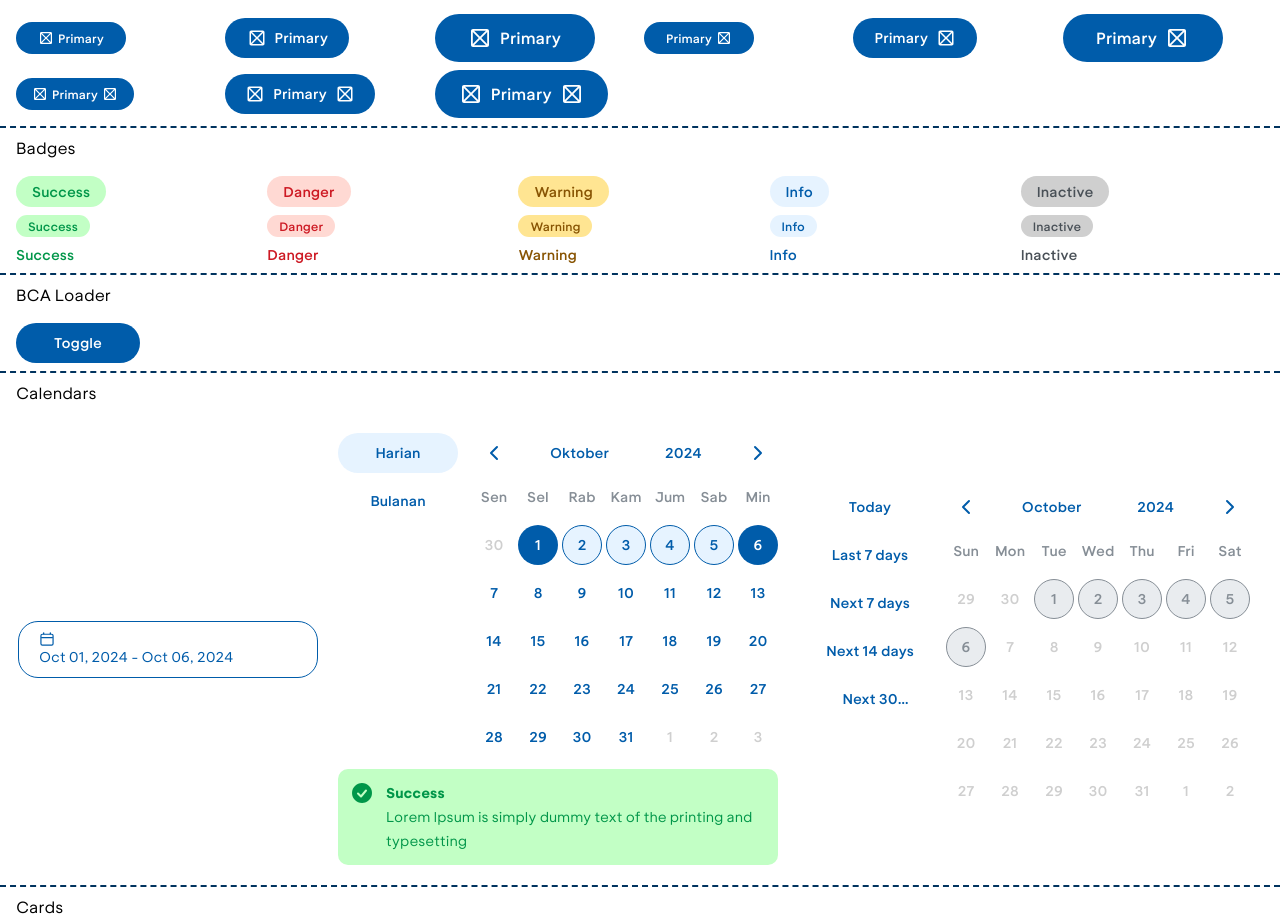
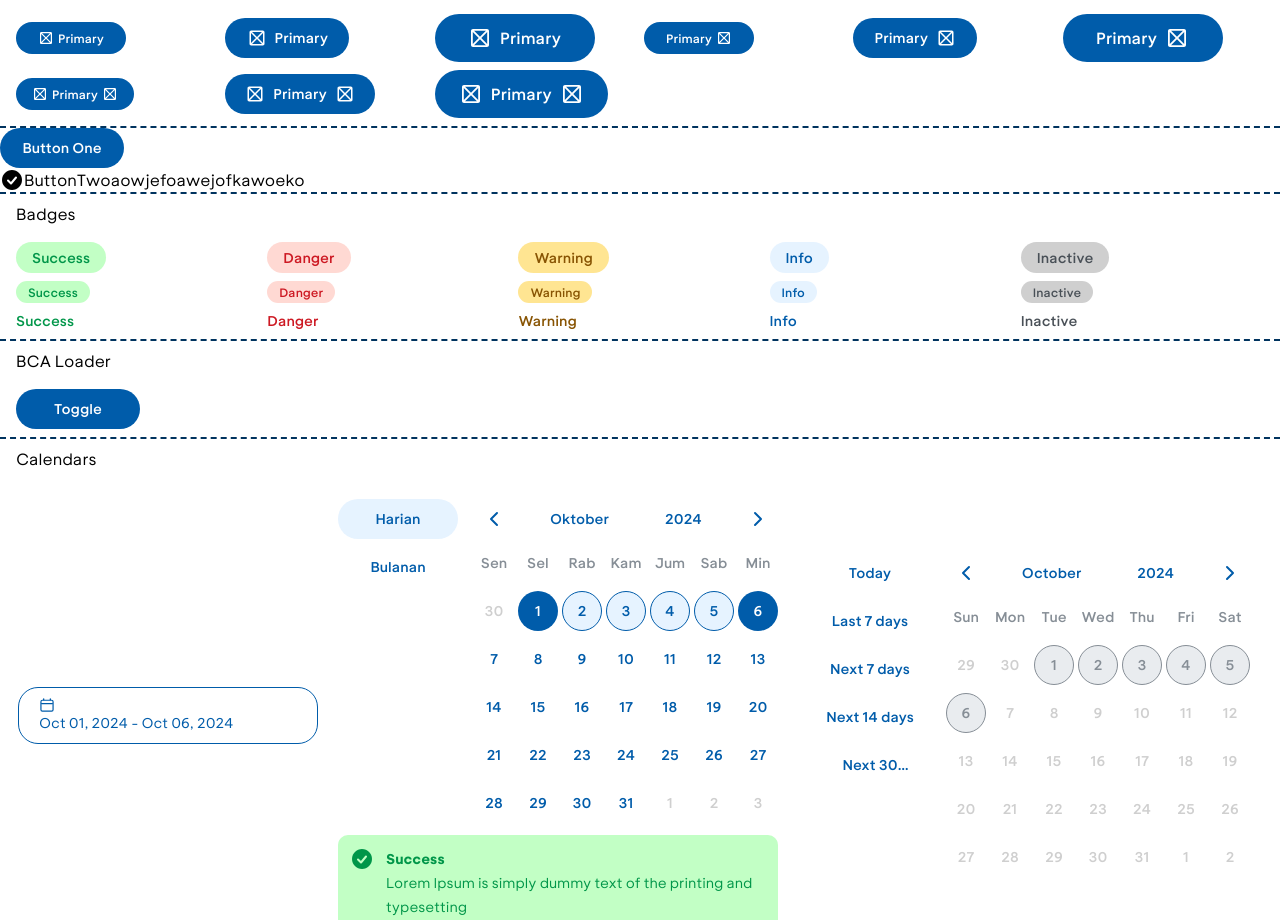
Before and after one commit to shrall/lighthouse-ui, a React (Vite) app: page / in a window 1280 px wide. Shown: the part 1700-2620 px from the top of the page. Built offline with nearby package versions, Linux system fonts and the light colour scheme.

Commit message:
feat: add example button two component

```diff
--- /dev/null
+++ b/lib/components/ui/button-two.tsx
@@ -0,0 +1,20 @@
+import { forwardRef, ComponentPropsWithoutRef } from "react";
+
+interface ButtonTwoProps extends ComponentPropsWithoutRef<"button"> {
+  leftNode?: React.ReactNode;
+}
+
+const ButtonTwo = forwardRef<HTMLButtonElement, ButtonTwoProps>(
+  ({ children, leftNode, ...props }, ref) => {
+    return (
+      <button ref={ref} {...props}>
+        {leftNode && leftNode}
+        {children}
+      </button>
+    );
+  },
+);
+
+ButtonTwo.displayName = "ButtonTwo";
+
+export { ButtonTwo };
--- a/lib/index.ts
+++ b/lib/index.ts
@@ -196,3 +196,5 @@ export { Drawer, DrawerContent, DrawerTrigger } from "./components/ui/drawer";
 export { Spinner } from "./components/ui/spinner";
 export { BCALoader } from "./components/ui/bca-loader";
 export type { ColumnDef } from "@tanstack/react-table";
+
+export { ButtonTwo } from "./components/ui/button-two";
--- /dev/null
+++ b/src/pages/ButtonTwos.tsx
@@ -0,0 +1,26 @@
+import { Button } from "@/components/ui/button";
+import { ButtonTwo } from "@/index";
+import { CheckFilled } from "@/index";
+import { useRef } from "react";
+
+const ButtonTwosPage = () => {
+  const buttonRef = useRef<HTMLButtonElement>(null);
+
+  return (
+    <div>
+      <Button onClick={() => {}}>Button One</Button>
+      <ButtonTwo
+        ref={buttonRef}
+        onClick={() => {
+          alert("hello ges");
+        }}
+        className="lui-flex lui-items-center"
+        leftNode={<CheckFilled />}
+      >
+        ButtonTwoaowjefoawejofkawoeko
+      </ButtonTwo>
+    </div>
+  );
+};
+
+export default ButtonTwosPage;
--- a/src/pages/index.tsx
+++ b/src/pages/index.tsx
@@ -23,6 +23,7 @@ import RadioButtons from "./RadioButtons";
 import Drawers from "./Drawers";
 import Spinners from "./Spinners";
 import BCALoaders from "./BCALoaders";
+import ButtonTwosPage from "./ButtonTwos";
 
 interface IndexPageProps {}
 
@@ -32,6 +33,7 @@ const IndexPage: React.FC<IndexPageProps> = () => {
       <Accordions />
       <Alerts />
       <Buttons />
+      <ButtonTwosPage />
       <Badges />
       <BCALoaders />
       <Calendars />
```
